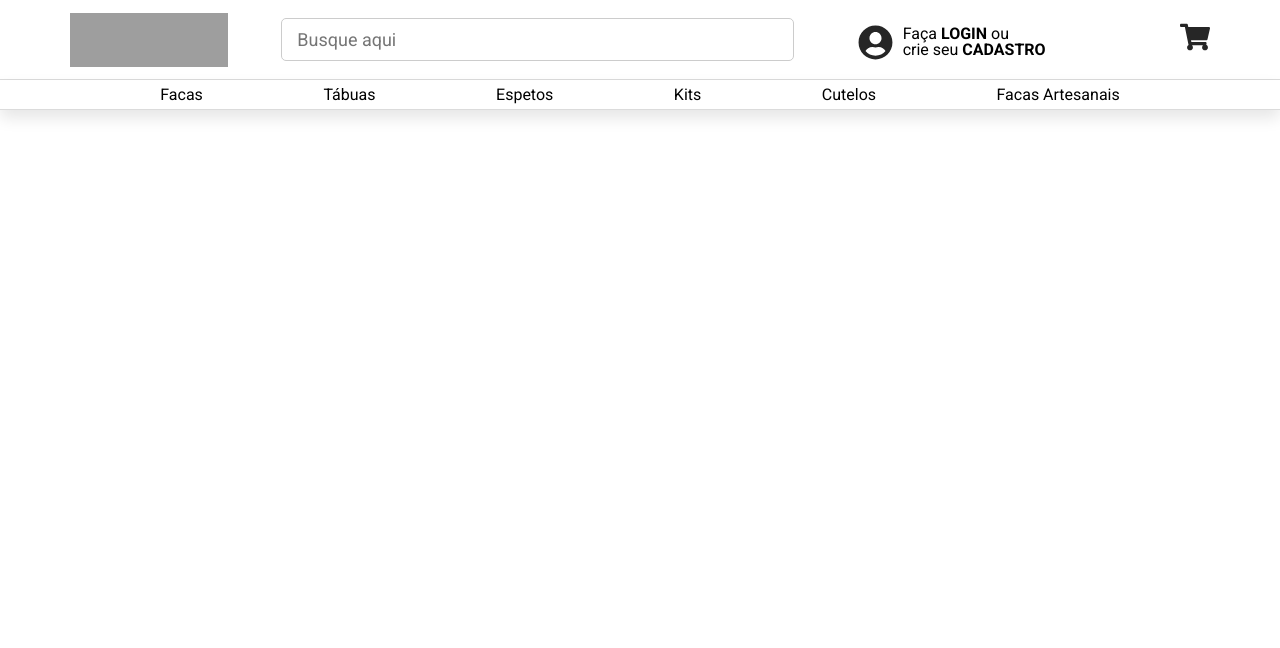
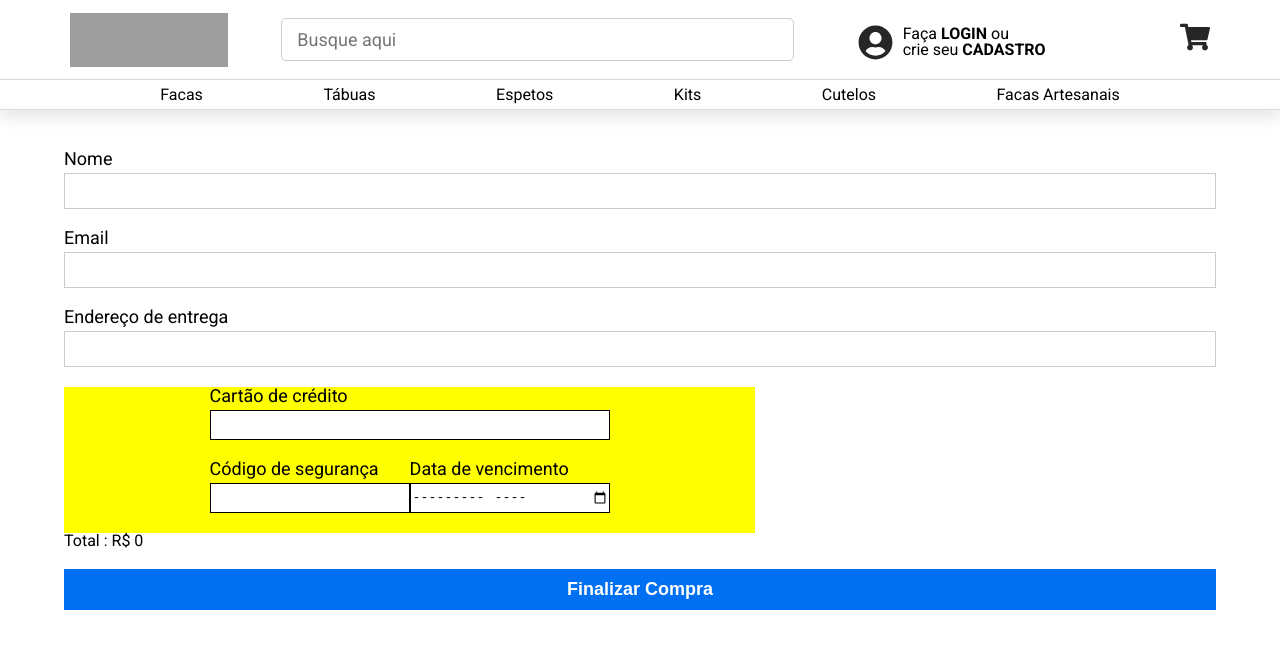
Before and after one commit to kadioba/-projeto15-churrasbyte-front, a React (Create React App) app: page /checkout in a window 1280 px wide. Shown: the top 648 px of the page. Built offline with nearby package versions, Linux system fonts and the light colour scheme; grey boxes are pictures that could not be loaded.

Commit message:
feat: pagina de checkout

```diff
--- a/package.json
+++ b/package.json
@@ -3,10 +3,13 @@
   "version": "0.1.0",
   "private": true,
   "dependencies": {
+    "@stripe/react-stripe-js": "^2.1.0",
+    "@stripe/stripe-js": "^1.52.1",
     "@testing-library/jest-dom": "^5.16.5",
     "@testing-library/react": "^13.4.0",
     "@testing-library/user-event": "^13.5.0",
     "axios": "^1.3.6",
+    "card-js": "^1.0.13",
     "react": "^18.2.0",
     "react-dom": "^18.2.0",
     "react-icons": "^4.8.0",
--- a/src/App.js
+++ b/src/App.js
@@ -11,13 +11,14 @@ import CartPage from "./pages/CartPage/CartPage";
 import AuthContext from "./contexts/AuthContext";
 import ProductPage from "./pages/ProductPage/ProductPage";
 import Menu from "./components/Menu/Menu";
-import { useEffect } from "react";
+import CheckoutPage from "./pages/CheckoutPage/CheckoutPage";
 
 
 function App() {
   const [cart, setCart] = useState([])
   const [token, setToken] = useState(localStorage.getItem("token"))
   const [username, setUsername] = useState(localStorage.getItem("username"))
+
 
   return (
     <CartContext.Provider value={{ cart, setCart }}>
@@ -35,6 +36,7 @@ function App() {
             <Route path="/admin/products/edit/:id" element={<EditProduct />} />
             <Route path="/cart" element={<CartPage />} />
             <Route path="/product/:id" element={<ProductPage />} />
+            <Route path="/checkout" element={<CheckoutPage />} />
           </Routes>
         </BrowserRouter>
       </AuthContext.Provider>
--- /dev/null
+++ b/src/pages/CheckoutPage/CheckoutPage.js
@@ -0,0 +1,206 @@
+import { useContext, useEffect, useState } from "react";
+import styled from "styled-components"
+import CartContext from "../../contexts/CartContext";
+import AuthContext from "../../contexts/AuthContext";
+import axios from "axios";
+
+export default function CheckoutPage() {
+
+    const { cart, setCart } = useContext(CartContext)
+    const { token, setToken } = useContext(AuthContext)
+    const [formData, setFormData] = useState(null);
+    useEffect(() => {
+        if (token) {
+            const config = {
+                headers: {
+                    "Authorization": `Bearer ${token}`
+                }
+            }
+            const promisse = axios.get(`${process.env.REACT_APP_API_URL}/user`, config)
+
+            promisse.then((res) => {
+                const userData = res.data
+                delete userData._id
+                userData.userId = res.data._id
+                setFormData({ ...res.data, adress: "", creditCard: "", cvv: "", expireDate: "", total: getInvoiceTotal(res.data.cart) })
+            })
+            promisse.catch((error) => {
+                alert(error.response.data)
+            })
+        }
+        if (!token) {
+            setFormData({ name: "", email: "", adress: "", creditCard: "", cvv: "", expireDate: "", total: getInvoiceTotal(cart), cart: cart })
+        }
+    }, []);
+
+    function getInvoiceTotal(cart) {
+        let total = 0;
+        for (let i = 0; i < cart.length; i++) {
+            total += (cart[i].price * cart[i].quantity)
+        }
+        return total
+    }
+
+    const handleChange = (event) => {
+        setFormData({
+            ...formData,
+            [event.target.name]: event.target.value
+        });
+    };
+
+    const handleSubmit = (event) => {
+        event.preventDefault();
+
+        const promisse = axios.post(`${process.env.REACT_APP_API_URL}/new-invoice`, formData)
+        promisse.catch((res) => console.log(res))
+        promisse.then((err) => console.log(err))
+    };
+
+    if (!formData) {
+        return (<></>)
+    }
+
+    return (
+        <CheckoutContainer>
+            <Form onSubmit={handleSubmit}>
+                <FormGroup>
+                    <Label>Nome</Label>
+                    <Input
+                        type="text"
+                        name="name"
+                        value={formData.name}
+                        onChange={handleChange}
+                        required
+                    />
+                </FormGroup>
+                <FormGroup >
+                    <Label>Email</Label>
+                    <Input
+                        type="email"
+                        name="email"
+                        value={formData.email}
+                        onChange={handleChange}
+                        required
+                    />
+                </FormGroup>
+                <FormGroup>
+                    <Label>Endereço de entrega</Label>
+                    <Input
+                        type="text"
+                        name="adress"
+                        value={formData.adress}
+                        onChange={handleChange}
+                        required
+                    />
+                </FormGroup>
+                <CardForm>
+                    <FormGroup>
+                        <Label>Cartão de crédito</Label>
+                        <CardNumberInput
+                            type="number"
+                            name="creditCard"
+                            value={formData.creditCard}
+                            onChange={handleChange}
+                            required
+                        />
+                    </FormGroup>
+                    <div>
+                        <FormGroup>
+                            <Label>Código de segurança</Label>
+                            <CvvNumberInput
+                                type="number"
+                                name="cvv"
+                                value={formData.cvv}
+                                onChange={handleChange}
+                                required
+                            />
+                        </FormGroup>
+                        <FormGroup>
+                            <Label>Data de vencimento</Label>
+                            <ExpiryDateInput
+                                type="month"
+                                min="2023-04"
+                                name="expireDate"
+                                value={formData.expireDate}
+                                onChange={handleChange}
+                                required
+                            />
+                        </FormGroup>
+                    </div>
+                </CardForm>
+                <h1>Total : R$ {getInvoiceTotal(formData)}</h1>
+                <CheckoutButton type="submit">Finalizar Compra</CheckoutButton>
+            </Form>
+        </CheckoutContainer>
+    );
+};
+
+const CardForm = styled.div`
+width: 60%;
+background-color: yellow;
+display: flex;
+flex-direction: column;
+align-items: center;
+div{
+    display: flex;
+    justify-content: flex-start;
+}
+`
+const CardNumberInput = styled.input`
+width: 400px;
+height: 30px;
+border: solid 1px black;
+`
+const CvvNumberInput = styled.input`
+width: 200px;
+height: 30px;
+border: solid 1px black;
+`
+const ExpiryDateInput = styled.input`
+width: 200px;
+height: 30px;
+border: solid 1px black;
+`
+
+
+const CheckoutContainer = styled.div`
+  width: 100%;
+  display: flex;
+  flex-direction: column;
+  align-items: center;
+  margin-top: 150px;
+`;
+
+const Form = styled.form`
+  width: 90%;
+  display: flex;
+  flex-direction: column;
+`;
+
+const FormGroup = styled.div`
+  display: flex;
+  flex-direction: column;
+  margin-bottom: 20px;
+`;
+
+const Label = styled.label`
+  font-size: 18px;
+  margin-bottom: 5px;
+`;
+
+const Input = styled.input`
+  padding: 8px;
+  font-size: 16px;
+  border: 1px solid #ccc;
+`;
+
+const CheckoutButton = styled.button`
+  padding: 10px 20px;
+  background-color: #0070f3;
+  color: white;
+  font-size: 18px;
+  font-weight: bold;
+  cursor: pointer;
+  border: none;
+  margin-top: 20px;
+`;
```
Also changed, not shown: src/pages/CheckoutPage/CreditCard.js (added), 1 other file (tests, documents, lock files or other folders).
